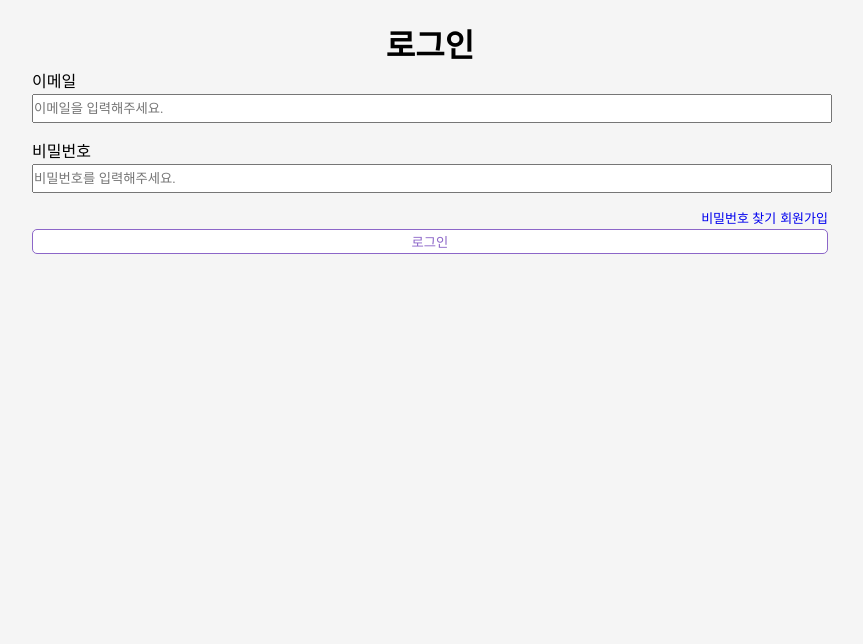
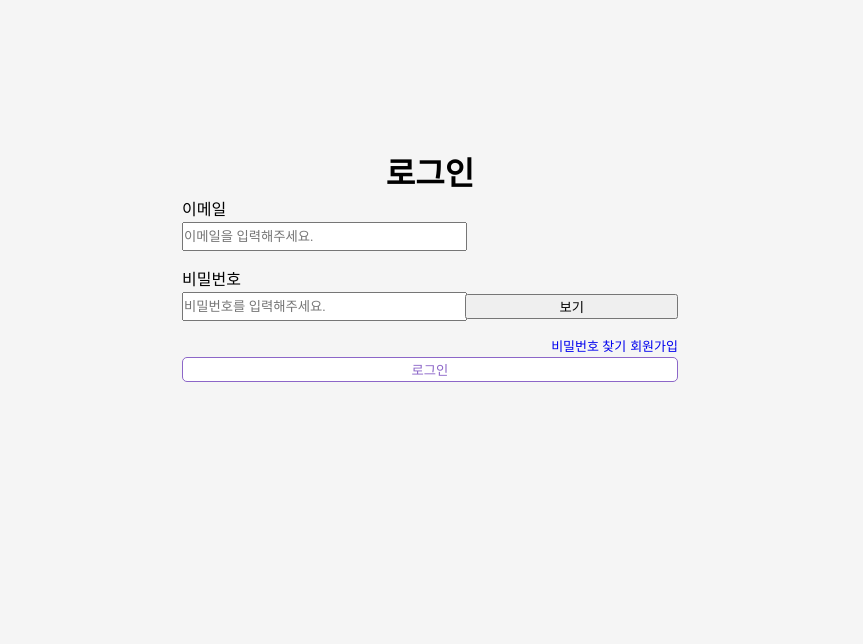
Before and after one commit to meta1mon/Blockchain-Trading-Simulator, a Java web app: page /bts/login in a window 1280 px wide. Shown: the part 64-708 px from the top of the page, without its empty margins (210-1073 px from the left). Run offline with Spring Boot 4, a stand-in JSP engine, Linux system fonts and the light colour scheme; the project's own start-up code is not run, and a stand-in starts its controllers and pages; some libraries are stand-ins or nearby versions; some web fonts are replaced.

Commit message:
Update src/main/java/com/kh/bts/member/model/vo/Member.java Update src/main/webapp/WEB-INF/views/investment/investmentPage.jsp Update src/main/webapp/WEB-INF/views/member/login.jsp Update src/main/webapp/resources/css/investment.css Update src/main/webapp/resources/css/reset.css Update src/main/webapp/resources/css/signup.css Update src/main/webapp/resources/js/investmentData.js Add src/main/webapp/resources/js/login.js

```diff
--- a/src/main/webapp/WEB-INF/views/member/login.jsp
+++ b/src/main/webapp/WEB-INF/views/member/login.jsp
@@ -12,45 +12,40 @@
 	href="${pageContext.request.contextPath}/resources/css/signup.css">
 <script type="text/javascript"
 	src="${pageContext.request.contextPath}/resources/js/signup.js"></script>
+<script type="text/javascript"
+	src="${pageContext.request.contextPath}/resources/js/login.js"></script>
 <title>로그인</title>
 </head>
 <body>
 	<div id="wrapper">
 		<jsp:include page="../main/header.jsp"></jsp:include>
 		<div id="container">
-			<form action="loginmember" method="post">
+			<div class="w500px">
+				<form action="loginmember" method="post" id="frmLogin">
 					<h1 class="center">로그인</h1>
 					<table class="w100">
 						<tr>
-						<td colspan="2">이메일</td>
+							<td colspan="3">이메일</td>
 						</tr>
 						<tr>
 							<td colspan="2"><input type="text" name="email" id="email"
 								class="reqInfo" placeholder="이메일을 입력해주세요."></td>
+							<td></td>
 						</tr>
 						<tr>
-						<td colspan="2"><p class="alert emailReg">&nbsp;</p></td>
+							<td colspan="3"><p class="alert emailReg">&nbsp;</p></td>
 						</tr>
 						<tr>
-						<td colspan="2">비밀번호</td>
+							<td colspan="3">비밀번호</td>
 						</tr>
 						<tr>
 							<td colspan="2"><input type="password" name="pw" id="pw"
 								class="reqInfo" placeholder="비밀번호를 입력해주세요."></td>
+							<td><input type="button" value="보기" id="seePw"></td>
 						</tr>
 						<tr>
-						<td colspan="2"><p class="alert pwReg">&nbsp;</p></td>
+							<td colspan="3"><p class="alert pwReg">&nbsp;</p></td>
 						</tr>
-					<tr>
-						<td colspan="2" class="right"><span><a
-								href="<%=request.getContextPath()%>/findpassword" class="small">비밀번호
-									찾기</a></span> <span><a href="<%=request.getContextPath()%>/signup"
-								id="signup" class="small">회원가입</a></span></td>
-					</tr>
-					<tr>
-						<td colspan="2"><input type="submit" value="로그인" class="btn1"></td>
-					</tr>
-
 						<tr>
 							<td colspan="2">
 								<p class="alert loginCh">
@@ -64,11 +59,19 @@
 									</c:choose>
 								</p>
 							</td>
+							<td class="right">
+								<span><a href="<%=request.getContextPath()%>/findpassword" class="small link">비밀번호 찾기</a></span>
+								<span><a href="<%=request.getContextPath()%>/signup" id="signup" class="small link">회원가입</a></span>
+							</td>
+						</tr>
+						<tr>
+							<td colspan="3"><input type="submit" value="로그인" class="btn1"></td>
 						</tr>
 					</table>
 				</form>
 			</div>
 		</div>
+	</div>
 </body>
 <jsp:include page="../main/footer.jsp"></jsp:include>
 </html>
--- a/src/main/webapp/resources/css/reset.css
+++ b/src/main/webapp/resources/css/reset.css
@@ -41,7 +41,7 @@ html,body {
 #container {
 	height: 100%;
 	padding:20px;
-    width: 800px;
+    width: 1000px;
     margin-left: auto;
     margin-right: auto;
 }
--- a/src/main/webapp/resources/css/signup.css
+++ b/src/main/webapp/resources/css/signup.css
@@ -1,4 +1,10 @@
 @charset "UTF-8";
+.link:visited {
+	color: black;
+}
+.link:hover{
+	color: rgb(140, 102, 200);
+}
 body{
 	background: whitesmoke;
 }
@@ -59,18 +65,28 @@ body{
 	width: 100px;
 }
 
+.w500px{
+	width: 500px;
+	margin-left: auto;
+	margin-right: auto;
+	margin-top: auto;
+}
+
+#frmLogin{
+	padding-top: calc(50% - 122px);
+}
 .btn1{
 	width: 100%;
 	height: 44px;
 	border-radius: 5px;
 	background: white;
-	border: 1px solid rgb(140, 102, 200);;
+	border: 1px solid rgb(140, 102, 200);
 	color: rgb(140, 102, 200);
 }
 
 .btn1:hover{
 	background: rgb(140, 102, 200);
-	border: 1px solid rgb(140, 102, 200);;
+	border: 1px solid rgb(140, 102, 200);
 	color: white;
 }
 
--- a/src/main/webapp/resources/js/investmentData.js
+++ b/src/main/webapp/resources/js/investmentData.js
@@ -16,8 +16,8 @@ var changecoin = "BTC"; // default
 function chart() {
 
 	new TradingView.widget({
-		"width" : 980,
-		"height" : 610,
+		"width" : 600,
+		"height" : 490,
 		"symbol" : "BITHUMB:" + changecoin + "KRW",
 		"interval" : "5",
 		"timezone" : "Asia/Seoul",
--- /dev/null
+++ b/src/main/webapp/resources/js/login.js
@@ -0,0 +1,10 @@
+$(function(){
+	var seePw = function(){
+		if($("#pw").attr("type", "password")){
+			$("#pw").attr("type", "text");
+		} else {
+			$("#pw").attr("type", "password");
+		}
+	}
+	$("#seePw").on("click", seePw);
+})
```
Also changed, not shown: src/main/java/com/kh/bts/member/model/vo/Member.java (+0 -9 lines), src/main/webapp/WEB-INF/views/investment/investmentPage.jsp (+7 -17 lines), src/main/webapp/resources/css/investment.css (+16 -26 lines), src/main/webapp/resources/css/newsList.css (+4 -4 lines). Lines whose indentation alone changed are shown as unchanged.
